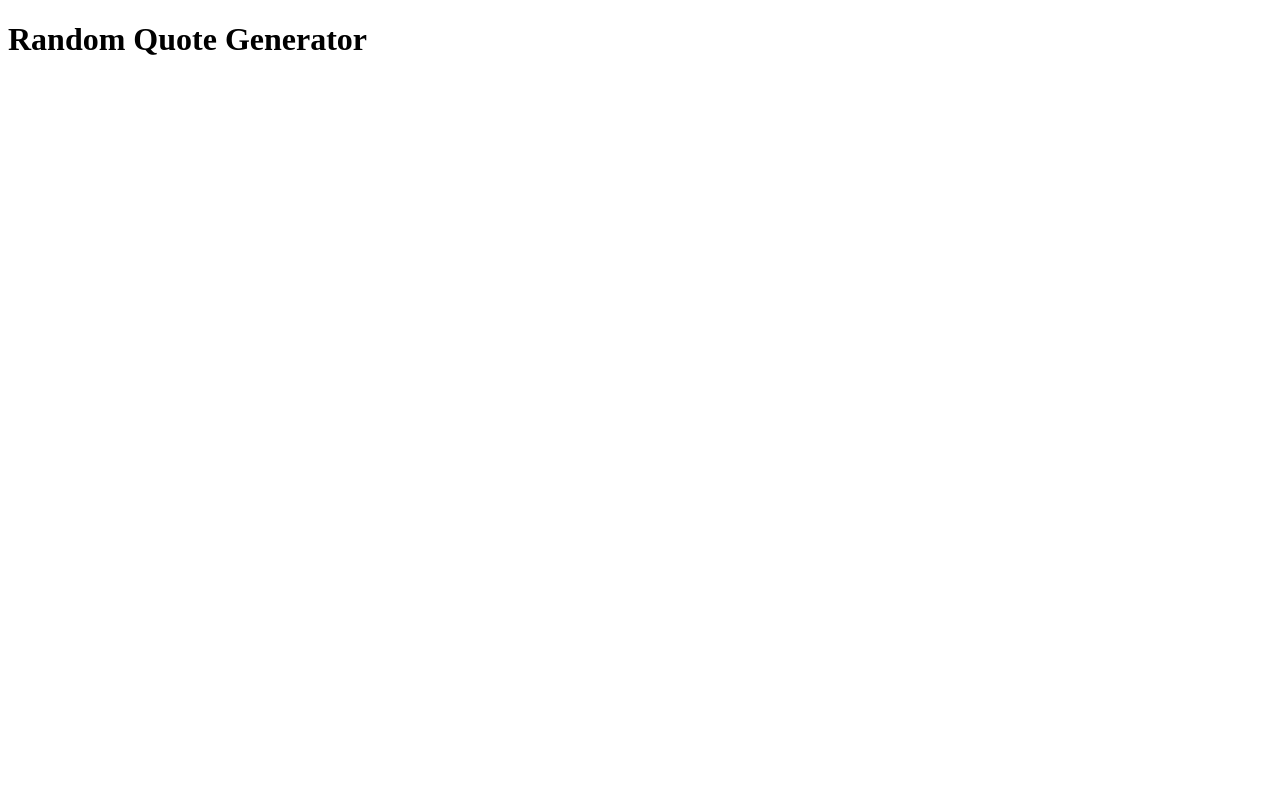
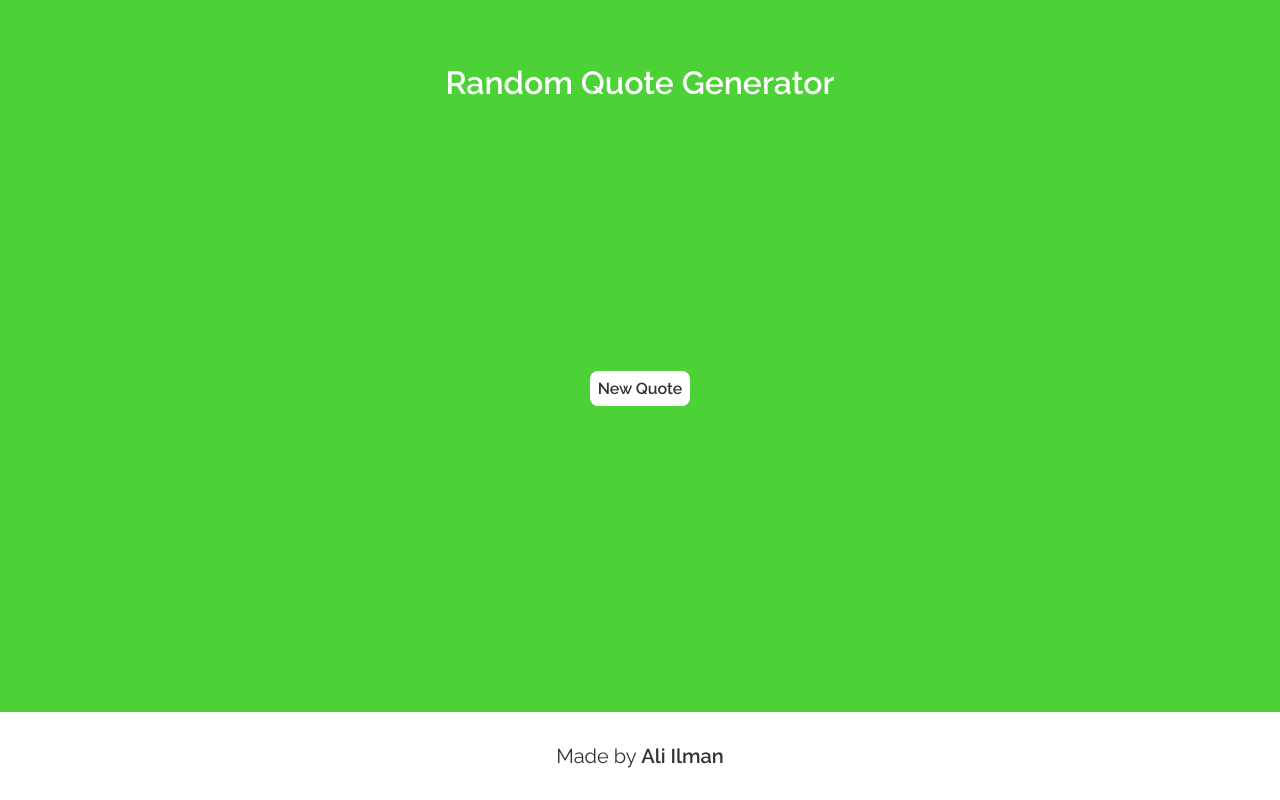
Before and after one commit to thealiilman/random-quote-generator, a plain HTML site: page index.html in a window 1280 px wide. Drawn offline with Linux system fonts and the light colour scheme.

Commit message:
Design the app.

```diff
--- a/css/styles.css
+++ b/css/styles.css
@@ -0,0 +1,117 @@
+:root {
+  --green-colour: #4cd137;
+  --black-colour: #333;
+  --white-colour: white;
+}
+
+*, ::before, ::after {
+  margin: 0;
+  box-sizing: border-box;
+}
+
+h1, h2, h3, h4, h5, h6, p, a {
+  color: var(--white-colour);
+  font-family: "Raleway", "Roboto", sans-serif;
+}
+
+body {
+  display: flex;
+  flex-direction: column;
+  width: 100vw;
+  height: 100vh;
+  background-color: var(--green-colour);
+}
+
+/* Content Container */
+.container {
+  display: flex;
+  flex: 1;
+  flex-direction: column;
+}
+
+.container h1 {
+  font-weight: 600;
+  text-align: center;
+}
+
+.container h1::after {
+  content: "";
+  display: block;
+  margin: auto;
+  height: 4px;
+  width: 25%;
+}
+
+/* Quote Container */
+.quote-container {
+  display: flex;
+  flex: 1;
+  flex-direction: column;
+  align-items: center;
+  justify-content: center;
+  text-align: center;
+  font-size: 48px;
+}
+
+.quote-container p {
+  margin-bottom: 8px;
+}
+
+.quote-container p:last-of-type {
+  font-weight: 700;
+}
+
+.quote-container button {
+  margin-top: 8px;
+  padding: 8px;
+  font-family: "Raleway", "Roboto", sans-serif;
+  font-weight: 600;
+  font-size: 16px;
+  border-radius: 8px;
+  border: none;
+  background-color: var(--white-colour);
+  color: var(--black-colour);
+}
+
+/* Footer */
+footer {
+  margin-top: auto;
+  padding: 32px;
+  text-align: center;
+  background-color: var(--white-colour);
+}
+
+footer p, footer a {
+  font-size: 20px;
+  color: var(--black-colour);
+}
+
+footer a {
+  font-weight: 600;
+  text-decoration: none;
+}
+
+footer a:hover {
+  border-bottom: 2px solid var(--green-colour);
+}
+
+/* Media Queries */
+@media screen and (min-width: 768px) {
+  .container {
+    padding: 64px;
+  }
+
+  .quote-container {
+    font-size: 48px;
+  }
+}
+
+@media screen and (max-width: 767.99px) {
+  .container {
+    padding: 32px;
+  }
+
+  .quote-container {
+    font-size: 32px;
+  }
+}
--- a/index.html
+++ b/index.html
@@ -4,8 +4,23 @@
   <meta charset="UTF-8">
   <meta name="viewport" content="width=device-width, initial-scale=1.0">
   <title>Random Quote Generator</title>
+  <link href="https://fonts.googleapis.com/css?family=Raleway:300,400,600,700" rel="stylesheet">
+  <link rel="stylesheet" type="text/css" href="css/styles.css">
 </head>
 <body>
-  <h1>Random Quote Generator</h1>
+  <div class="container">
+    <h1>Random Quote Generator</h1>
+    <div class="quote-container" id="quoteContainer">
+      <p id="quote"></p>
+      <p id="author"></p>
+      <button type="button" id="newQuote">New Quote</button>
+    </div>
+  </div>
+
+  <footer>
+    <p>Made by <a href='http://ali-ilman.com' target="_blank">Ali Ilman</a></p>
+  </footer>
+
+  <script src="js/script.js"></script>
 </body>
 </html>
```
